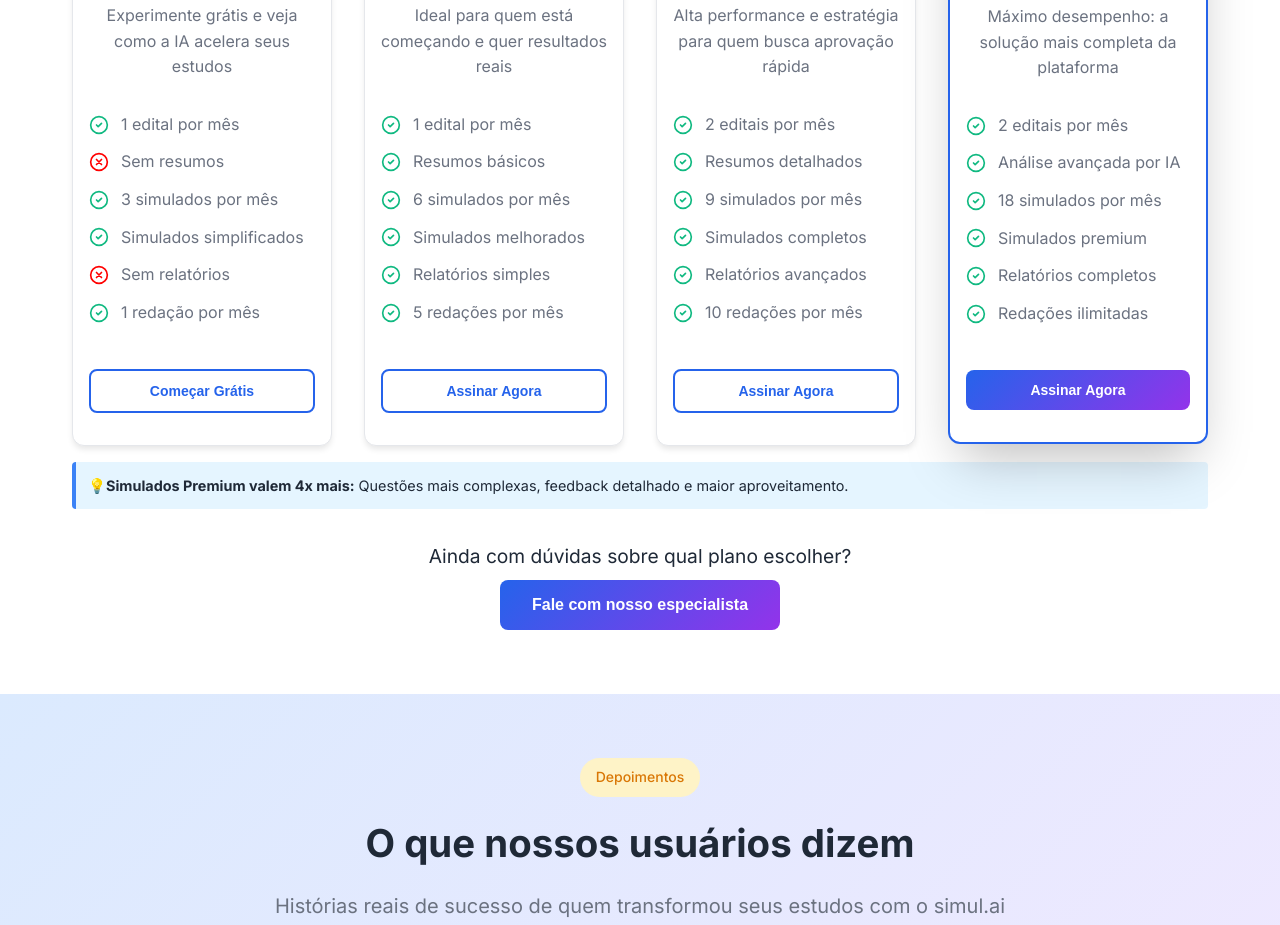
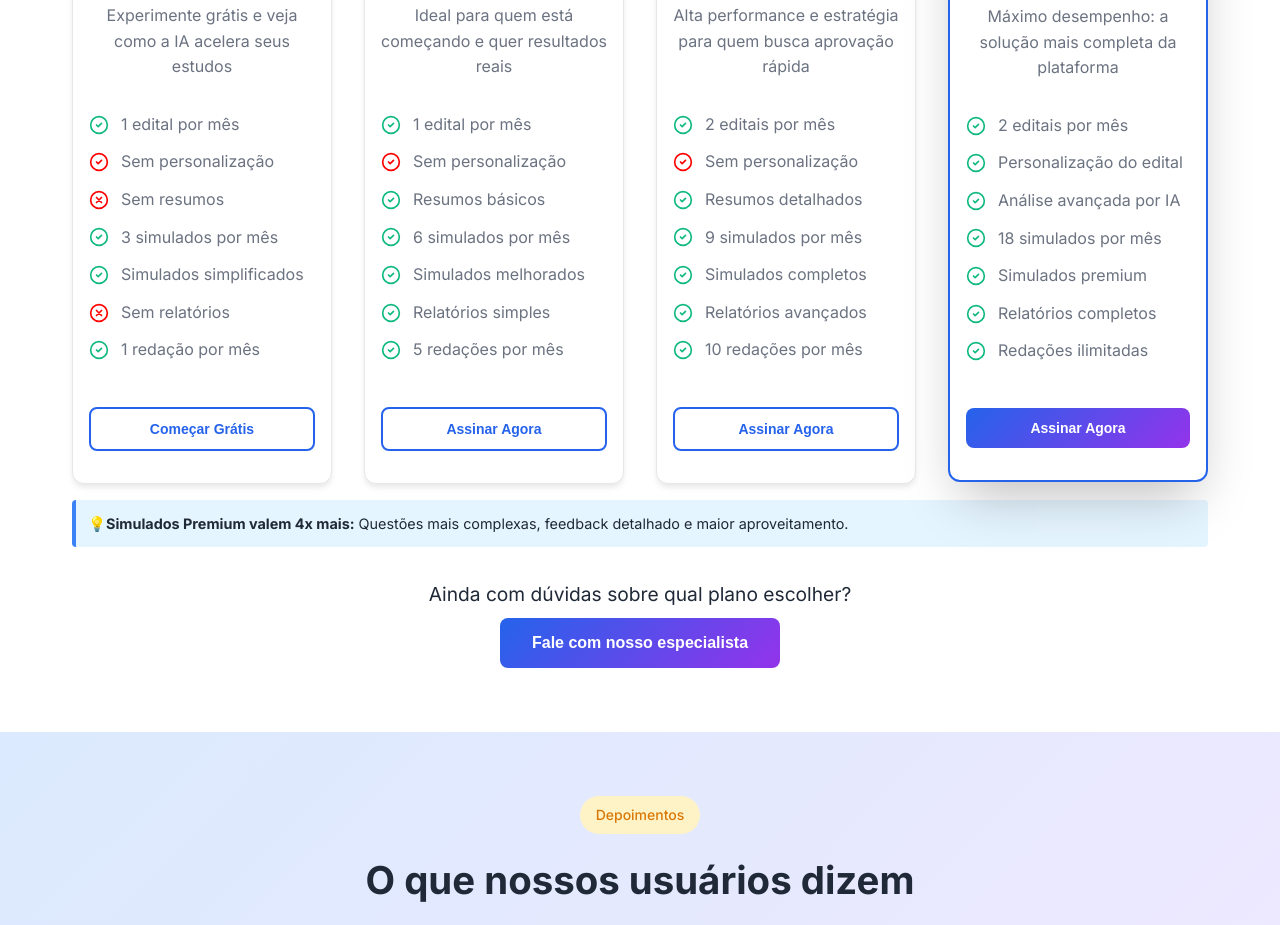
Before and after one commit to victorSeidel/simul.ai-page, a plain HTML site: page index.html in a window 1280 px wide. Shown: the part 3474-4399 px from the top of the page. Drawn offline with Linux system fonts and the light colour scheme.

Commit message:
Update index.html

```diff
--- a/index.html
+++ b/index.html
@@ -456,6 +456,13 @@
                                 1 edital por mês
                             </li>
                             <li class="feature-item x-icon">
+                                <svg width="20" height="20" viewBox="0 0 24 24" fill="none" stroke="currentColor" stroke-width="2" stroke-linecap="round" stroke-linejoin="round">
+                                    <path d="M12 22c5.523 0 10-4.477 10-10S17.523 2 12 2 2 6.477 2 12s4.477 10 10 10z"/>
+                                    <path d="m9 12 2 2 4-4"/>
+                                </svg>
+                                Sem personalização
+                            </li>
+                            <li class="feature-item x-icon">
                                <svg width="20" height="20" viewBox="0 0 24 24" fill="none" stroke="currentColor" stroke-width="2" stroke-linecap="round" stroke-linejoin="round">
                                     <path d="M12 22c5.523 0 10-4.477 10-10S17.523 2 12 2 2 6.477 2 12s4.477 10 10 10z"/>
                                     <path d="M15 9l-6 6M9 9l6 6"/>
@@ -513,6 +520,13 @@
                                     <path d="m9 12 2 2 4-4"/>
                                 </svg>
                                 1 edital por mês
+                            </li>
+                            <li class="feature-item x-icon">
+                                <svg width="20" height="20" viewBox="0 0 24 24" fill="none" stroke="currentColor" stroke-width="2" stroke-linecap="round" stroke-linejoin="round">
+                                    <path d="M12 22c5.523 0 10-4.477 10-10S17.523 2 12 2 2 6.477 2 12s4.477 10 10 10z"/>
+                                    <path d="m9 12 2 2 4-4"/>
+                                </svg>
+                                Sem personalização
                             </li>
                             <li class="feature-item">
                                 <svg width="20" height="20" viewBox="0 0 24 24" fill="none" stroke="currentColor" stroke-width="2" stroke-linecap="round" stroke-linejoin="round">
@@ -572,6 +586,13 @@
                                     <path d="m9 12 2 2 4-4"/>
                                 </svg>
                                 2 editais por mês
+                            </li>
+                            <li class="feature-item x-icon">
+                                <svg width="20" height="20" viewBox="0 0 24 24" fill="none" stroke="currentColor" stroke-width="2" stroke-linecap="round" stroke-linejoin="round">
+                                    <path d="M12 22c5.523 0 10-4.477 10-10S17.523 2 12 2 2 6.477 2 12s4.477 10 10 10z"/>
+                                    <path d="m9 12 2 2 4-4"/>
+                                </svg>
+                                Sem personalização
                             </li>
                             <li class="feature-item">
                                 <svg width="20" height="20" viewBox="0 0 24 24" fill="none" stroke="currentColor" stroke-width="2" stroke-linecap="round" stroke-linejoin="round">
@@ -633,6 +654,13 @@
                                     <path d="m9 12 2 2 4-4"/>
                                 </svg>
                                 2 editais por mês
+                            </li>
+                            <li class="feature-item">
+                                <svg width="20" height="20" viewBox="0 0 24 24" fill="none" stroke="currentColor" stroke-width="2" stroke-linecap="round" stroke-linejoin="round">
+                                    <path d="M12 22c5.523 0 10-4.477 10-10S17.523 2 12 2 2 6.477 2 12s4.477 10 10 10z"/>
+                                    <path d="m9 12 2 2 4-4"/>
+                                </svg>
+                                Personalização do edital
                             </li>
                             <li class="feature-item">
                                 <svg width="20" height="20" viewBox="0 0 24 24" fill="none" stroke="currentColor" stroke-width="2" stroke-linecap="round" stroke-linejoin="round">
```
